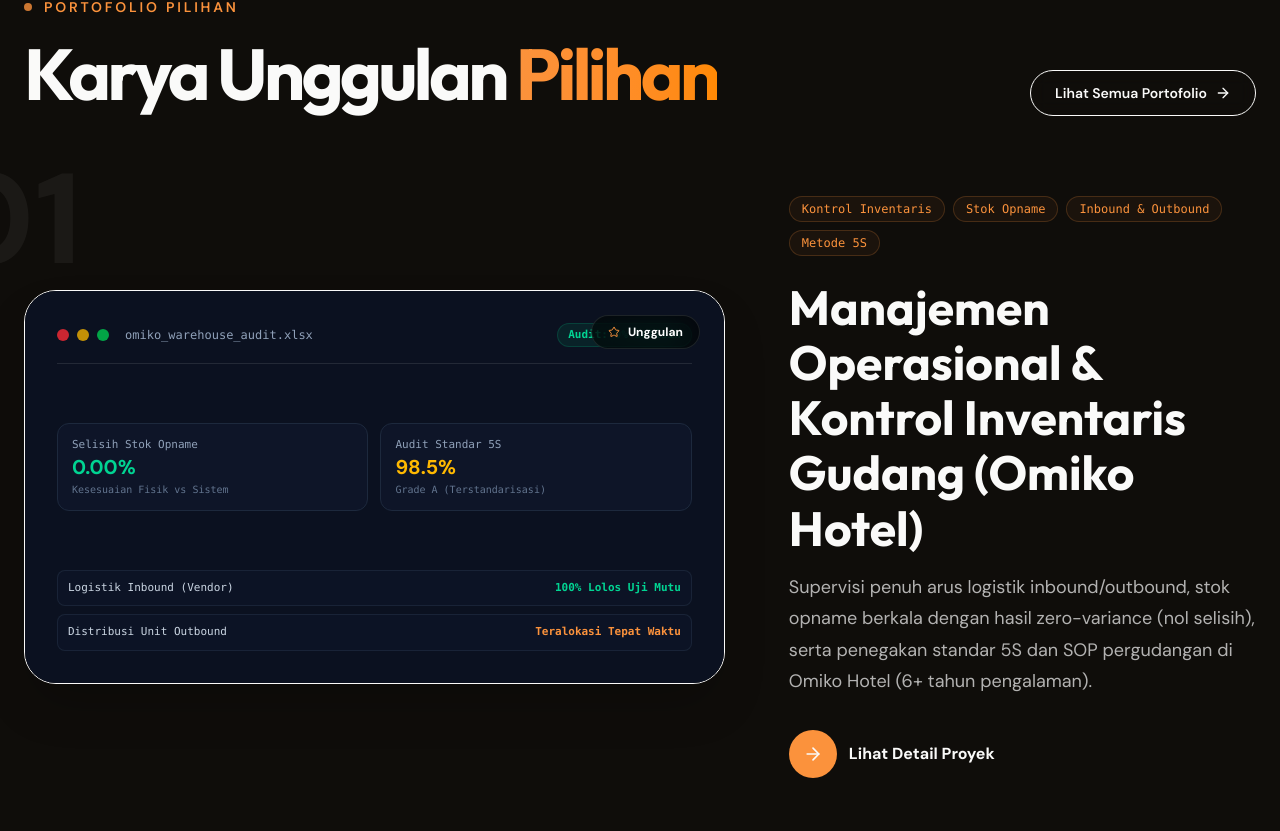
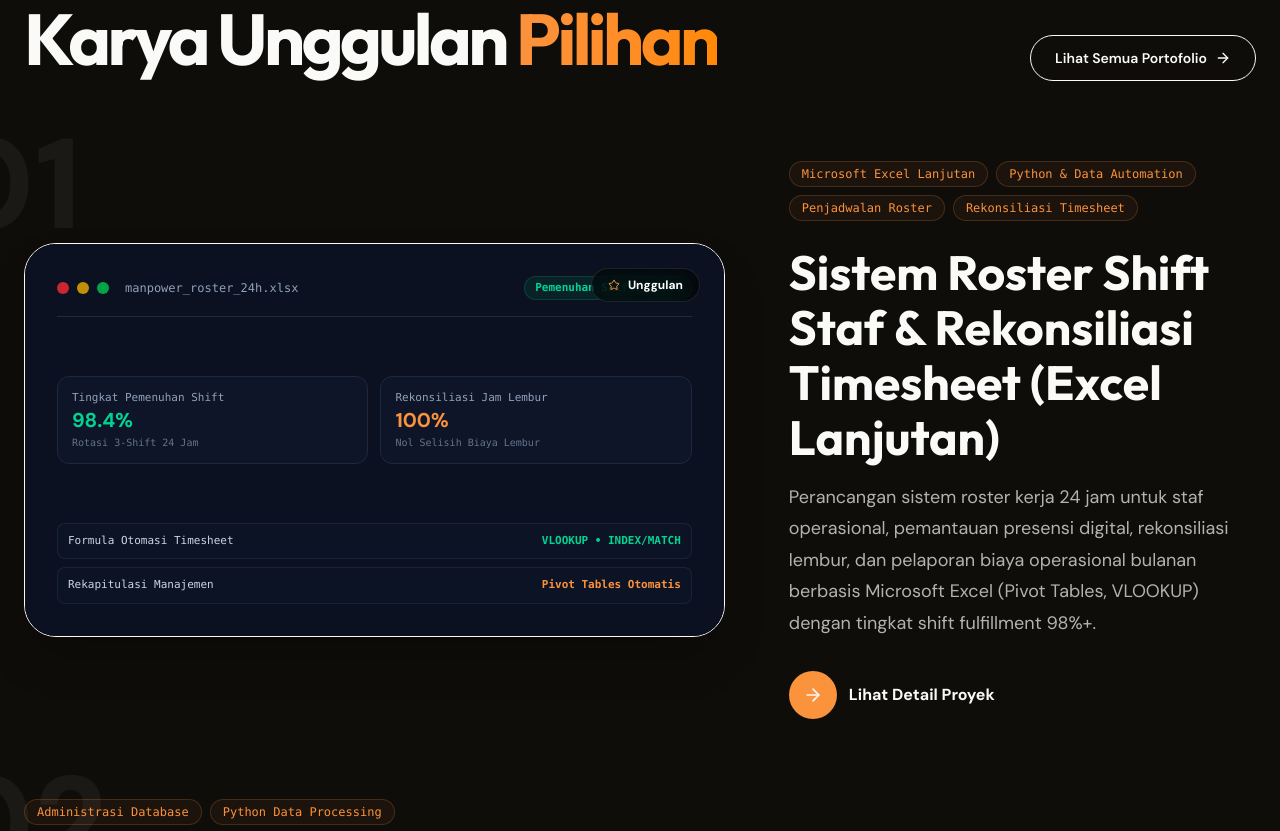
Before and after one commit to imamabdurrahmann/portfolio, a Next.js app: page / in a window 1280 px wide. Shown: the part 1194-2025 px from the top of the page. Built offline with nearby package versions, Linux system fonts and the light colour scheme.

Commit message:
refactor: align portfolio projects and copy with corporate functions

```diff
--- a/src/app/projects/[slug]/page.tsx
+++ b/src/app/projects/[slug]/page.tsx
@@ -255,52 +255,6 @@ interface FeatureCategory {
 }
 
 function getAllFeaturesByProject(slug: string, locale: string): FeatureCategory[] {
-  if (slug === "manajemen-operasional-gudang-omiko") {
-    return locale === 'en' ? [
-      {
-        category: "Inventory & Warehouse Control",
-        icon: <PackageCheck className="w-5 h-5 text-primary" />,
-        features: [
-          { title: "Routine Stock Audits", description: "Periodic physical stock counts with 0% data variance between ledger and inventory" },
-          { title: "Inbound Flow Supervision", description: "Structured receiving logs from suppliers with quality control verification" },
-          { title: "Outbound Distribution", description: "Timely allocation of daily operational supplies across hotel departments" },
-          { title: "5S Standard Implementation", description: "Established systematic workplace organization (Sort, Set in order, Shine, Standardize, Sustain)" },
-        ]
-      },
-      {
-        category: "SOP & Vendor Management",
-        icon: <Shield className="w-5 h-5 text-primary" />,
-        features: [
-          { title: "SOP Formulation", description: "Authored Standard Operating Procedures for frontline logistics and stock issuance" },
-          { title: "Vendor Coordination", description: "Liaised with 40+ local and regional suppliers for timely procurement and pricing" },
-          { title: "Asset & Card Stock Tracking", description: "Maintained accurate physical stock cards and digital spreadsheets" },
-          { title: "Workplace Safety Compliance", description: "Ensured adherence to occupational safety standards in storage facilities" },
-        ]
-      }
-    ] : [
-      {
-        category: "Kontrol Inventaris & Pergudangan",
-        icon: <PackageCheck className="w-5 h-5 text-primary" />,
-        features: [
-          { title: "Stok Opname Rutin", description: "Audit fisik berkala dengan hasil 0% selisih data antara pencatatan dan fisik barang" },
-          { title: "Supervisi Alur Inbound", description: "Pencatatan penerimaan barang dari vendor dengan pengecekan standar mutu (QC)" },
-          { title: "Distribusi Outbound", description: "Alokasi tepat waktu kebutuhan harian ke seluruh departemen operasional hotel" },
-          { title: "Penerapan Standar 5S", description: "Menjaga kerapian dan sistem tata kelola gudang dengan metode Seiri, Seiton, Seiso, Seiketsu, Shitsuke" },
-        ]
-      },
-      {
-        category: "Standarisasi SOP & Vendor",
-        icon: <Shield className="w-5 h-5 text-primary" />,
-        features: [
-          { title: "Penyusunan SOP Pergudangan", description: "Menyusun Standard Operating Procedure untuk alur barang dan keselamatan kerja" },
-          { title: "Koordinasi Multi-Vendor", description: "Menangani kerja sama dengan 40+ supplier lokal dan regional untuk kontinuitas pasokan" },
-          { title: "Pelacakan Kartu Stok & Aset", description: "Pengelolaan kartu stok fisik dan rekonsiliasi spreadsheet berkala" },
-          { title: "Kepatuhan K3 & Keamanan", description: "Memastikan lingkungan penyimpanan aman dari risiko kerusakan dan kecelakaan kerja" },
-        ]
-      }
-    ];
-  }
-
   if (slug === "penjadwalan-roster-absensi-excel") {
     return locale === 'en' ? [
       {
--- a/src/components/FeaturedProjects.tsx
+++ b/src/components/FeaturedProjects.tsx
@@ -8,7 +8,7 @@ import { motion } from "framer-motion";
 import { Magnetic } from "./Magnetic";
 
 function ProjectMockup({ id, locale }: { id: string; locale: string }) {
-  if (id === "1") {
+  if (id === "4") {
     return (
       <div className="w-full h-full p-6 md:p-8 bg-[#0b1120] flex flex-col justify-between font-mono text-xs select-none">
         <div className="flex items-center justify-between pb-4 border-b border-white/10">
@@ -16,46 +16,42 @@ function ProjectMockup({ id, locale }: { id: string; locale: string }) {
             <div className="w-3 h-3 rounded-full bg-red-500/80"></div>
             <div className="w-3 h-3 rounded-full bg-yellow-500/80"></div>
             <div className="w-3 h-3 rounded-full bg-green-500/80"></div>
-            <span className="text-slate-400 text-xs ml-2">omiko_warehouse_audit.xlsx</span>
+            <span className="text-slate-400 text-xs ml-2">pos_cashier_balance.log</span>
           </div>
-          <span className="px-2.5 py-1 rounded-full bg-emerald-500/10 text-emerald-400 text-[11px] font-bold border border-emerald-500/20">
-            {locale === 'en' ? 'Audit: 0% Discrepancy' : 'Audit: 0% Selisih'}
+          <span className="px-2.5 py-1 rounded-full bg-amber-500/10 text-amber-400 text-[11px] font-bold border border-amber-500/20">
+            {locale === 'en' ? 'Cash Variance: 0%' : 'Selisih Kas: 0%'}
           </span>
         </div>
 
         <div className="grid grid-cols-2 gap-3 my-4">
           <div className="p-3.5 rounded-xl bg-slate-900/80 border border-slate-800">
             <span className="text-slate-400 text-[11px] block">
-              {locale === 'en' ? 'Stock Discrepancy' : 'Selisih Stok Opname'}
+              {locale === 'en' ? 'Daily Balancing' : 'Pembukuan Kas Harian'}
             </span>
-            <span className="text-emerald-400 text-xl font-bold font-sans">0.00%</span>
+            <span className="text-emerald-400 text-xl font-bold font-sans">100% Match</span>
             <span className="text-slate-500 text-[10px] block mt-0.5">
-              {locale === 'en' ? 'Physical vs System Match' : 'Kesesuaian Fisik vs Sistem'}
+              {locale === 'en' ? 'System vs Cash Balance' : 'Kesesuaian Sistem vs Kas Fisik'}
             </span>
           </div>
           <div className="p-3.5 rounded-xl bg-slate-900/80 border border-slate-800">
             <span className="text-slate-400 text-[11px] block">
-              {locale === 'en' ? '5S Compliance Audit' : 'Audit Standar 5S'}
+              {locale === 'en' ? 'Barcode Scan Velocity' : 'Kecepatan Barcode'}
             </span>
-            <span className="text-amber-400 text-xl font-bold font-sans">98.5%</span>
+            <span className="text-primary text-xl font-bold font-sans">&lt; 1.5s</span>
             <span className="text-slate-500 text-[10px] block mt-0.5">
-              {locale === 'en' ? 'Grade A (Standardized)' : 'Grade A (Terstandarisasi)'}
+              {locale === 'en' ? 'Real-Time Inventory Sync' : 'Sinkronisasi Stok Real-Time'}
             </span>
           </div>
         </div>
 
         <div className="space-y-2 text-[11px] text-slate-300">
           <div className="flex justify-between p-2.5 rounded-lg bg-slate-900/50 border border-slate-800/80">
-            <span>{locale === 'en' ? 'Inbound Logistics (Vendor)' : 'Logistik Inbound (Vendor)'}</span>
-            <span className="text-emerald-400 font-bold">
-              {locale === 'en' ? '100% Quality Checked' : '100% Lolos Uji Mutu'}
-            </span>
+            <span>{locale === 'en' ? 'Transaction Audit' : 'Audit Transaksi Kasir'}</span>
+            <span className="text-emerald-400 font-bold">100% Reconciled</span>
           </div>
           <div className="flex justify-between p-2.5 rounded-lg bg-slate-900/50 border border-slate-800/80">
-            <span>{locale === 'en' ? 'Outbound Unit Distribution' : 'Distribusi Unit Outbound'}</span>
-            <span className="text-primary font-bold">
-              {locale === 'en' ? 'Allocated On-Time' : 'Teralokasi Tepat Waktu'}
-            </span>
+            <span>{locale === 'en' ? 'Stock Movement Alert' : 'Peringatan Stok Minimum'}</span>
+            <span className="text-primary font-bold">Automated Notification</span>
           </div>
         </div>
       </div>
--- a/src/i18n/messages/en.json
+++ b/src/i18n/messages/en.json
@@ -12,7 +12,7 @@
     "titleAccent": "& Operations Automation",
     "titleAccent2": "Powered by Python, AI & Advanced Excel",
     "typingRole": "I'm ready as an {role}",
-    "description": "Modern administrative and operations professional with 6+ years experience combining document governance with Python Automation, AI Workflows, and Advanced Excel to execute workplace tasks faster, structured, and with zero-variance accuracy.",
+    "description": "Modern administrative and operations professional combining document governance with Python Automation, AI Workflows, and Advanced Excel to execute workplace tasks faster, structured, and with zero-variance accuracy.",
     "storyTitle": "Meticulous Governance Meets Modern Automation",
     "storyDescription": "Precision in document management and data integrity drives organizational excellence. Combining Microsoft Office, Power BI, Python scripting, and practical AI workflows, I eliminate repetitive manual chores, compile executive reports rapidly, and maintain 100% data accuracy.",
     "viewProject": "View Portfolio",
@@ -46,9 +46,9 @@
   "projects": {
     "title": "All Portfolios",
     "titleAccent": "& Track Record",
-    "subtitle": "Explore my track record in warehouse operations, HR manpower systems, exam database administration, and inventory cashier control",
+    "subtitle": "Explore my track record in manpower systems, exam database administration, and inventory cashier control",
     "filterAll": "All",
-    "filterOperations": "Operations & Warehouse",
+    "filterOperations": "Operations & Shift",
     "filterAdministration": "Administration & HR",
     "filterFinance": "Finance & Cashier"
   },
@@ -95,10 +95,6 @@
     "copyright": "All rights reserved."
   },
   "projectData": {
-    "1": {
-      "title": "Warehouse Operations & Inventory Control Management (Omiko Hotel)",
-      "description": "Comprehensive logistics oversight of inbound/outbound flows, routine stock audits with zero-variance results, and strict enforcement of 5S and warehouse SOP standards at Omiko Hotel (6+ years experience)."
-    },
     "2": {
       "title": "Staff Shift Rostering & Timesheet Reconciliation (Advanced Excel)",
       "description": "Design and execution of 24/7 staff shift schedules, digital attendance monitoring, overtime reconciliation, and monthly operational expense reporting via Advanced Excel (Pivot Tables, VLOOKUP) with 98%+ shift fulfillment."
--- a/src/i18n/messages/id.json
+++ b/src/i18n/messages/id.json
@@ -12,7 +12,7 @@
     "titleAccent": "& Otomasi Operasional",
     "titleAccent2": "Didukung Python, AI & Excel Lanjutan",
     "typingRole": "Saya siap bekerja sebagai {role}",
-    "description": "Profesional administrasi dan operasional modern berpengalaman 6+ tahun memadukan ketelitian tata kelola dokumen dengan efisiensi Python Automation, AI Workflows, serta Microsoft Excel Lanjutan untuk menyelesaikan alur kerja kantor lebih cepat, terstruktur, dan bebas selisih (zero-variance).",
+    "description": "Profesional administrasi dan operasional modern yang memadukan ketelitian tata kelola dokumen dengan efisiensi Python Automation, AI Workflows, serta Microsoft Excel Lanjutan untuk menyelesaikan alur kerja kantor lebih cepat, terstruktur, dan bebas selisih (zero-variance).",
     "storyTitle": "Ketelitian Manual Bertemu Otomasi Modern",
     "storyDescription": "Ketelitian dalam tata kelola dokumen dan akurasi data adalah kunci kelancaran operasional setiap organisasi. Dengan keahlian Microsoft Office, Power BI, Python scripting, dan pemanfaatan AI praktis, saya mampu mengeliminasi tugas repetitif manual, menyusun laporan eksekutif dengan cepat, serta menjaga akurasi data hingga tingkat 100%.",
     "viewProject": "Lihat Portofolio",
@@ -46,9 +46,9 @@
   "projects": {
     "title": "Semua Portofolio",
     "titleAccent": "& Rekam Jejak",
-    "subtitle": "Jelajahi rekam jejak portofolio manajemen pergudangan, sistem administrasi SDM, database evaluasi, dan kontrol kasir",
+    "subtitle": "Jelajahi rekam jejak portofolio sistem administrasi SDM, database evaluasi, dan kontrol kasir operasional",
     "filterAll": "Semua",
-    "filterOperations": "Operasional & Gudang",
+    "filterOperations": "Operasional & Shift",
     "filterAdministration": "Administrasi & SDM",
     "filterFinance": "Keuangan & Kasir"
   },
@@ -95,10 +95,6 @@
     "copyright": "Hak cipta dilindungi."
   },
   "projectData": {
-    "1": {
-      "title": "Manajemen Operasional & Kontrol Inventaris Gudang (Omiko Hotel)",
-      "description": "Supervisi penuh arus logistik inbound/outbound, stok opname berkala dengan hasil zero-variance (nol selisih), serta penegakan standar 5S dan SOP pergudangan di Omiko Hotel (6+ tahun pengalaman)."
-    },
     "2": {
       "title": "Sistem Roster Shift Staf & Rekonsiliasi Timesheet (Excel Lanjutan)",
       "description": "Perancangan sistem roster kerja 24 jam untuk staf operasional, pemantauan presensi digital, rekonsiliasi lembur, dan pelaporan biaya operasional bulanan berbasis Microsoft Excel (Pivot Tables, VLOOKUP) dengan tingkat shift fulfillment 98%+."
--- a/src/lib/projects.ts
+++ b/src/lib/projects.ts
@@ -17,18 +17,6 @@ export interface Project {
 
 export const projects: Project[] = [
   {
-    id: "1",
-    slug: "manajemen-operasional-gudang-omiko",
-    title: "Manajemen Operasional & Kontrol Inventaris Gudang",
-    description: "Supervisi penuh arus logistik inbound/outbound, stok opname berkala dengan hasil zero-variance (nol selisih), serta penegakan standar 5S dan SOP pergudangan di Omiko Hotel (6+ tahun pengalaman).",
-    image: "/projects/omiko-warehouse/preview.png",
-    tech: ["Kontrol Inventaris", "Stok Opname", "Inbound & Outbound", "Metode 5S", "SOP Pergudangan", "Microsoft Excel"],
-    techEn: ["Inventory Control", "Stock Audit", "Inbound & Outbound", "5S Methodology", "Warehouse SOP", "Microsoft Excel"],
-    featured: true,
-    contactMessage: "Halo Imam, saya tertarik berdiskusi mengenai pengalaman manajemen operasional dan kontrol inventaris gudang",
-    category: "operations",
-  },
-  {
     id: "2",
     slug: "penjadwalan-roster-absensi-excel",
     title: "Sistem Roster Shift Staf & Rekonsiliasi Timesheet (Excel & Otomasi)",
@@ -38,7 +26,7 @@ export const projects: Project[] = [
     techEn: ["Advanced Microsoft Excel", "Python & Data Automation", "Roster Scheduling", "Timesheet Reconciliation", "Attendance Analytics", "HR Management"],
     featured: true,
     contactMessage: "Halo Imam, saya tertarik berdiskusi mengenai sistem roster shift staf dan rekonsiliasi timesheet Excel",
-    category: "administration",
+    category: "operations",
   },
   {
     id: "3",
@@ -67,7 +55,7 @@ export const projects: Project[] = [
     image: "/projects/pos-inventory/preview.png",
     tech: ["Pelacakan Stok Real-Time", "Pembukuan Kas Harian", "Barcode Tracking", "Rekonsiliasi Transaksi"],
     techEn: ["Real-Time Stock Tracking", "Daily Cash Balancing", "Barcode Tracking", "Transaction Reconciliation"],
-    featured: false,
+    featured: true,
     contactMessage: "Halo Imam, saya tertarik berdiskusi mengenai sistem kasir POS dan kontrol inventaris",
     category: "finance",
   },
```
